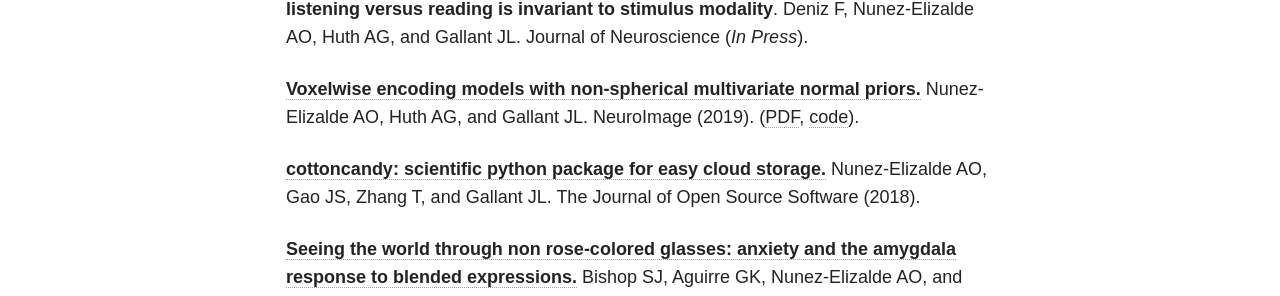
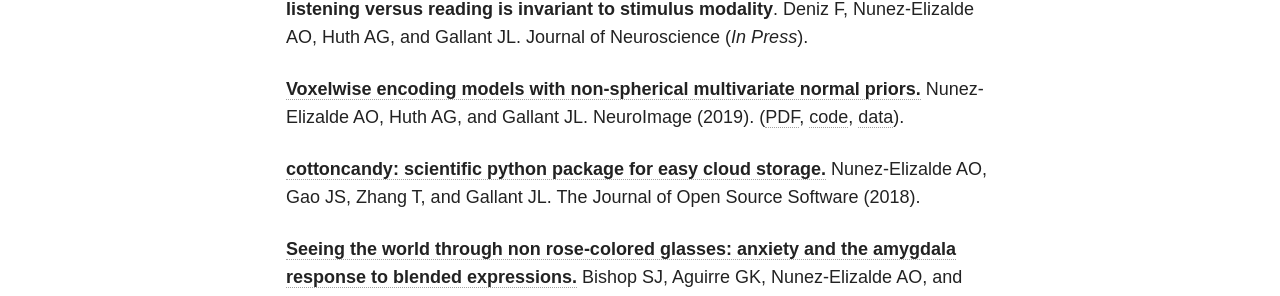
Before and after one commit to anwarnunez/anwarnunez.github.io, a Jekyll site: the page built from publications/index.md, in a window 1280 px wide. Shown: the part 572-868 px from the top of the page. Built offline with Jekyll 4.4.1, drawn with Linux system fonts in a browser that asks for light colours; nearby versions of some CDN libraries.

Commit message:
Update index.md

```diff
--- a/publications/index.md
+++ b/publications/index.md
@@ -12,7 +12,7 @@ search_omit: false
 
 **The representation of semantic information across human cerebral cortex during listening versus reading is invariant to stimulus modality**. Deniz F, Nunez-Elizalde AO, Huth AG, and Gallant JL. Journal of Neuroscience (_In Press_).
 
-[**Voxelwise encoding models with non-spherical multivariate normal priors.**](https://doi.org/10.1016/j.neuroimage.2019.04.012) Nunez-Elizalde AO, Huth AG, and Gallant JL. NeuroImage (2019). ([PDF](http://anwarnunez.github.io/downloads/Nunez-Elizalde2019.pdf), [code](http://github.com/gallantlab/tikreg)).
+[**Voxelwise encoding models with non-spherical multivariate normal priors.**](https://doi.org/10.1016/j.neuroimage.2019.04.012) Nunez-Elizalde AO, Huth AG, and Gallant JL. NeuroImage (2019). ([PDF](http://anwarnunez.github.io/downloads/Nunez-Elizalde2019.pdf), [code](http://github.com/gallantlab/tikreg), [data](https://berkeley.box.com/s/adk97fj1zv7l83358cftdh0eux8ya6tx)).
 
 [**cottoncandy: scientific python package for easy cloud storage.**](https://joss.theoj.org/papers/5af3df2912fd34f2cf3bb7fa1db90df5) Nunez-Elizalde AO, Gao JS, Zhang T, and Gallant JL. The Journal of Open Source Software (2018).
 
```
